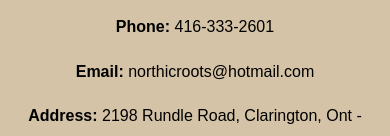
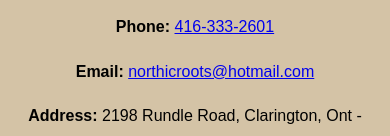
Before and after one commit to inergi4u/inergi4u.github.io, a plain HTML site: page contact.html in a window 390 px wide. Shown: the part 606-742 px from the top of the page. Drawn offline with Linux system fonts and the light colour scheme.

Commit message:
linked email and phone numbers

```diff
--- a/contact.html
+++ b/contact.html
@@ -50,8 +50,8 @@
 <section>
     <h2>Get in Touch</h2>
     <p>We’d love to hear from you! Whether you have a question about our products, need a quote, or want to collaborate, feel free to reach out.</p>
-    <p><strong>Phone:</strong> 416-333-2601</p>
-    <p><strong>Email:</strong> northicroots@hotmail.com</p>
+    <p><strong>Phone:</strong> <a href="tel:4163332601">416-333-2601</a></p>
+    <p><strong>Email:</strong> <a href="mailto:northicroots@hotmail.com">northicroots@hotmail.com</a></p>
     <p><strong>Address:</strong> 2198 Rundle Road, Clarington, Ont - L1C 3K7</p>
 
     <!-- <h3>Contact Form</h3>
```
